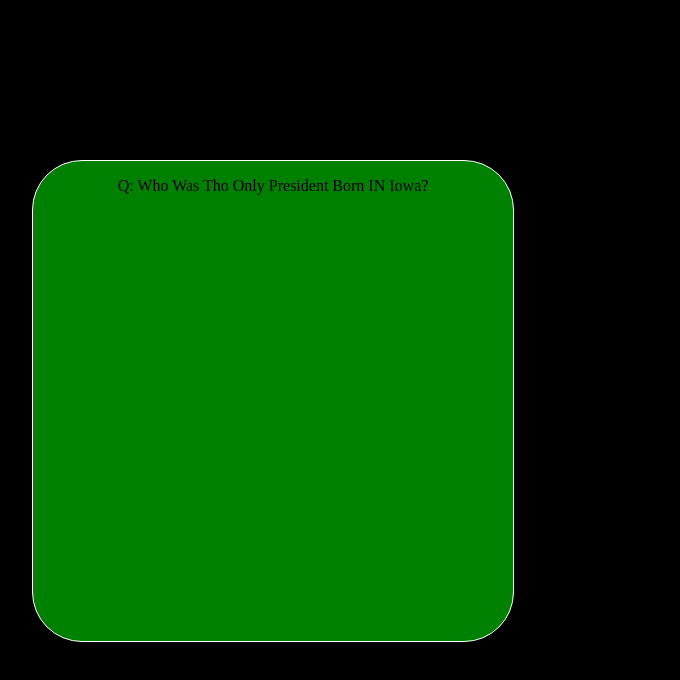
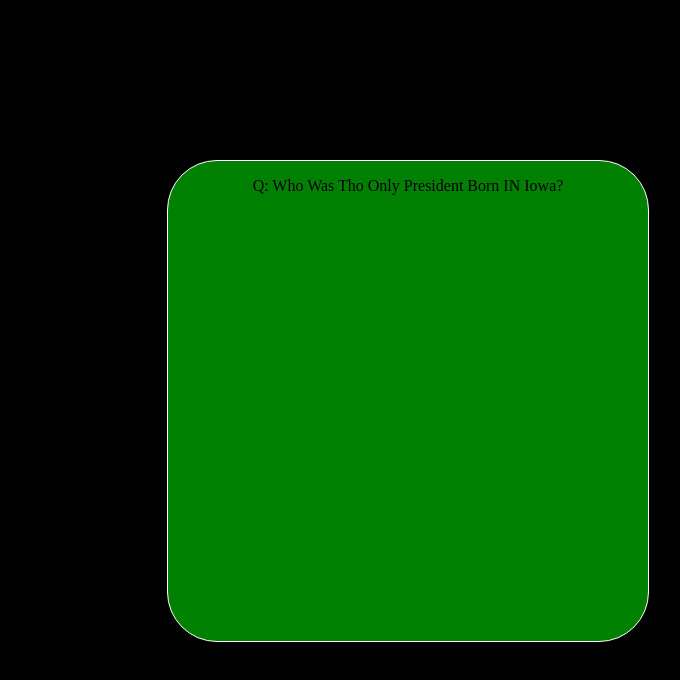
Before and after one commit to Ryann-4/test, a plain HTML site: page index.html in a window 1280 px wide. Shown: the whole page, without its empty margins (232-912 px from the left). Drawn offline with Linux system fonts and the light colour scheme.

Commit message:
Update index.html

```diff
--- a/index.html
+++ b/index.html
@@ -14,8 +14,6 @@
         border:1px solid white;
         margin-top:20vh;
         margin-bottom:20vh;
-        margin-right:20vw;
-        margin-left:20vw;
       }
       div .card {
         display:none;
@@ -45,9 +43,11 @@
     </style>
   </head>
   <body>
+    <center>
     <div>
       <p class="crd">Q: Who Was Tho Only President Born IN Iowa?</p>
       <p class="card"> <br>A: Herbert Hoover!</p>
     </div>
+    </center>
   </body>
 </html>
```
